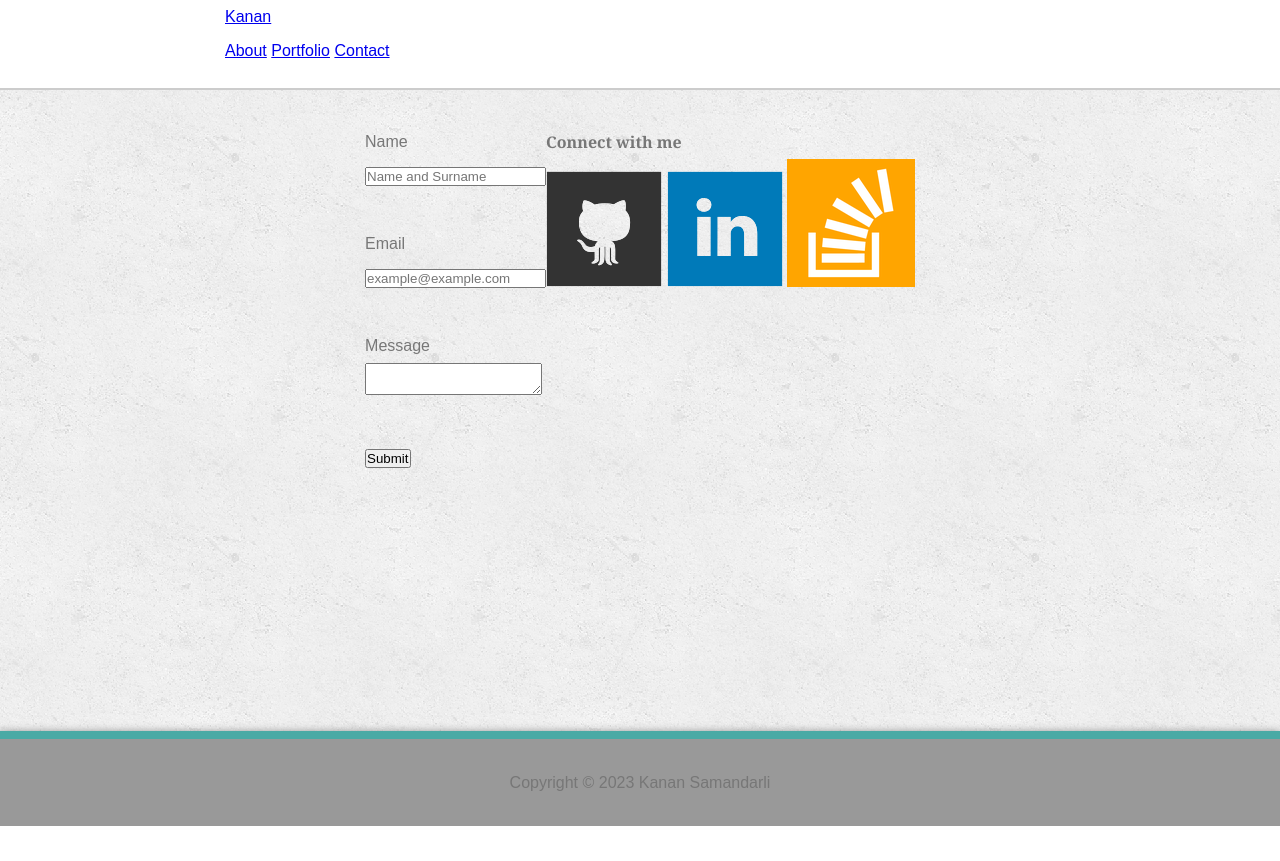
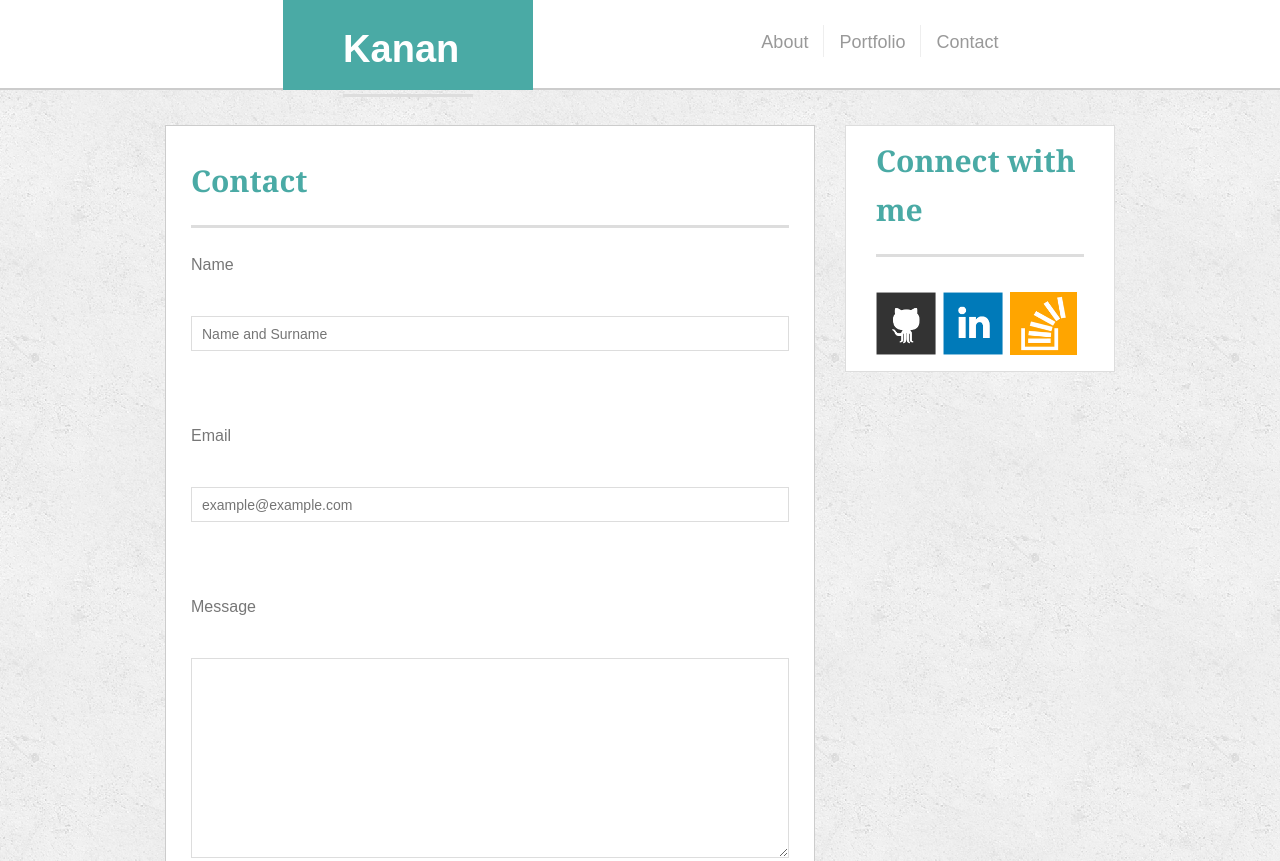
Before and after one commit to KananPy/Basic-Portfolio, a plain HTML site: page contact.html in a window 1280 px wide. Shown: the top 861 px of the page. Before the commit the page ends 826 px from the top, so only its background shows below. Drawn offline with Linux system fonts and the light colour scheme.

Commit message:
flexdone

```diff
--- a/assets/css/connect.css
+++ b/assets/css/connect.css
@@ -3,7 +3,9 @@
     background-color: #fff;
     padding: 10px 30px 0 30px;
     border: 1px #ddd solid;
-    height: ;
+    margin-left: 30px;
+    height: 100%;
+
 
   }
 
--- /dev/null
+++ b/assets/css/contact.css
@@ -0,0 +1,70 @@
+h1,
+h2,
+h3,
+p {
+  margin-bottom: 20px;
+}
+
+p:last-child {
+  margin-bottom: 0;
+}
+
+h1,
+h2,
+h3 {
+  font-family: Georgia, Times, "Times New Roman", serif;
+  font-weight: 700;
+  color: #4aaaa5;
+}
+
+h1 {
+  padding-bottom: 20px;
+  font-size: 30px;
+  line-height: 49px;
+  border-bottom: 3px solid #ddd;
+}
+
+.section-inside {
+    width: 650px;
+    background-color: #fff;
+    padding: 30px 25px;
+    border: 1px #ccc solid;
+  }
+
+.contact-form ul {
+  margin-bottom: 20px;
+}
+
+.contact-form li {
+  margin-bottom: 10px;
+}
+
+label,
+input[type="text"],
+input[type="email"],
+textarea {
+  display: block;
+  width: 100%;
+}
+
+input[type="text"],
+input[type="email"],
+textarea {
+  height: 35px;
+  padding: 0 10px;
+  font-size: 14px;
+  border: 1px solid #ddd;
+}
+
+textarea {
+  height: 200px;
+}
+
+input[type="submit"] {
+  padding: 10px 30px;
+  font-size: 18px;
+  color: #fff;
+  cursor: pointer;
+  background: #4aaaa5;
+  border: 0 none;
+}
--- a/contact.html
+++ b/contact.html
@@ -6,24 +6,28 @@
     <meta name="viewport" content="width=device-width, initial-scale=1.0" />
     <link rel="stylesheet" href="./assets/css/reset.css" />
     <link rel="stylesheet" href="./assets/css/style.css" />
+    <link rel="stylesheet" href="./assets/css/connect.css">
+    <link rel="stylesheet" href="./assets/css/contact.css">
 
     <title>About | Kanan Samandarli</title>
   </head>
   <body>
     <header class="head-name">
-      <div class="container">
-        <a href="index.html" class="logo">Kanan</a>
-        <nav>
+      <div class="logo-container">
+        <a href="index.html"><h1>Kanan</h1></a>
+      </div>
+        <nav class="nav">
           <a href="index.html">About</a>
           <a href="portfolio.html">Portfolio</a>
           <a href="contact.html">Contact</a>
         </nav>
-      </div>
+
     </header>
 
     <main class="section">
       <section class="section-inside">
-        <form action="">
+        <h1>Contact</h1>
+        <form class="contact-form">
           <label for="name">Name</label><br />
           <input
             type="text"
```
